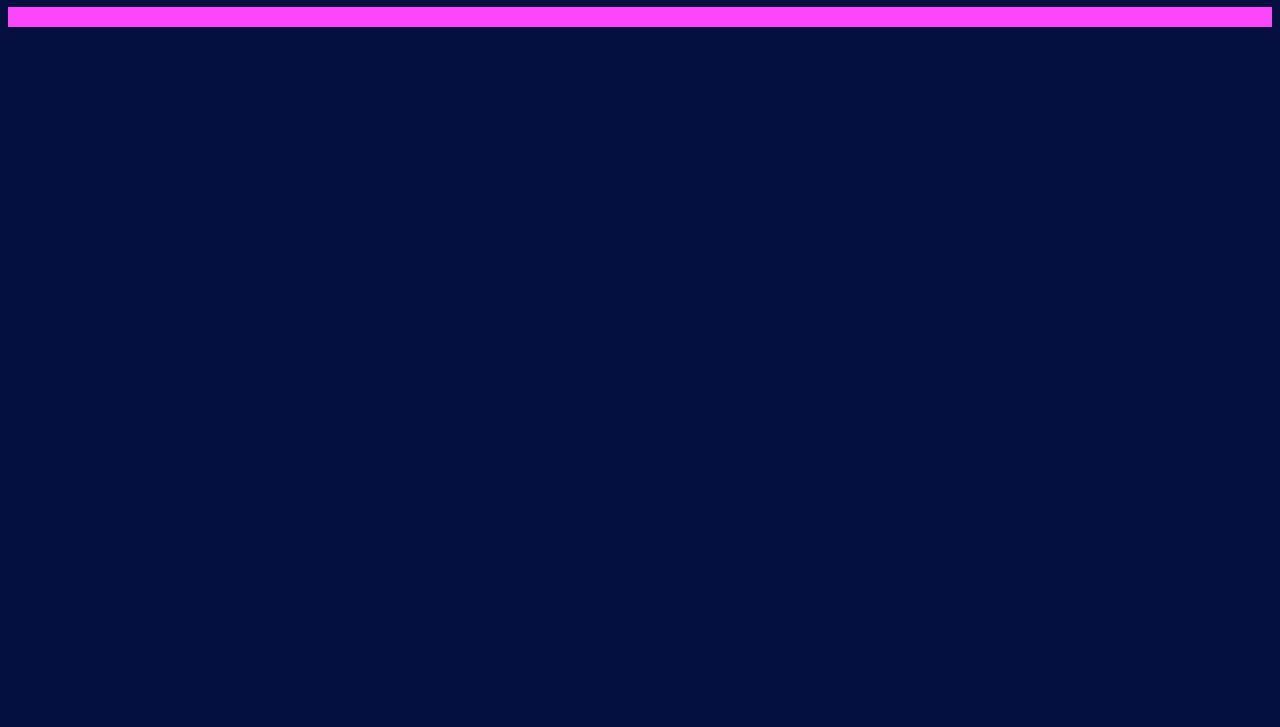
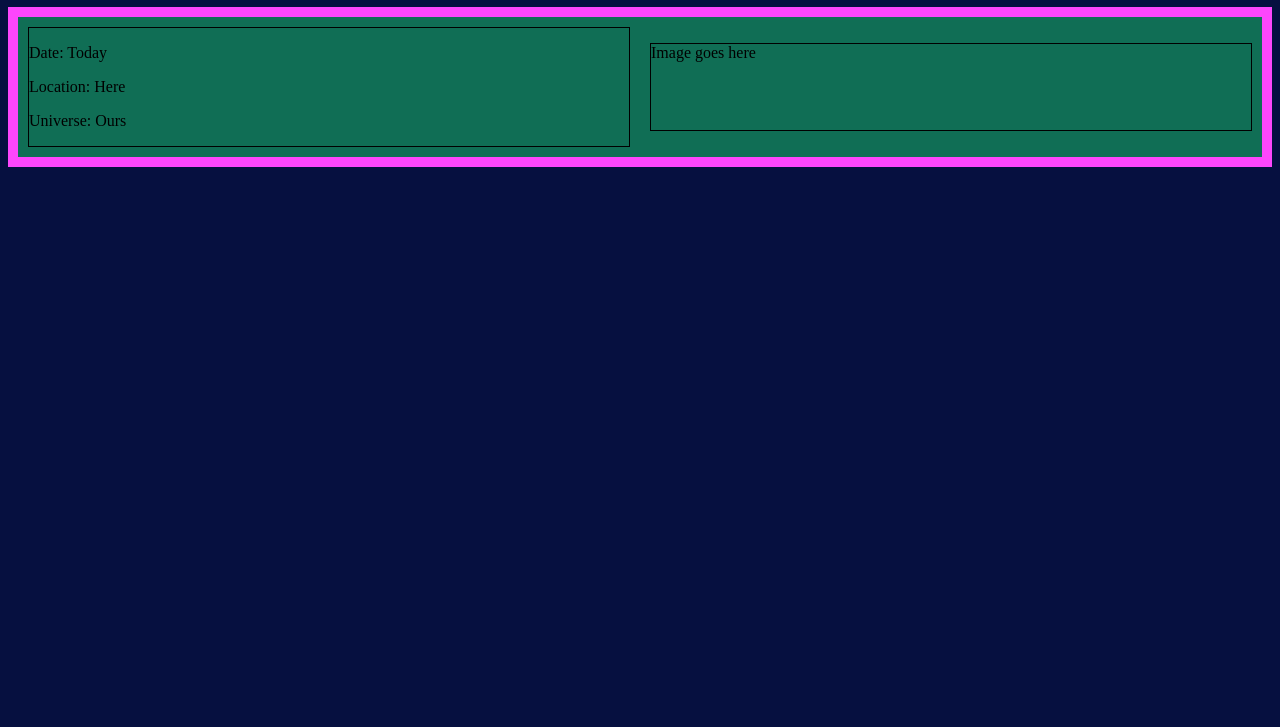
Before and after one commit to Julio123188/Julio123188.github.io, a plain HTML site: page timeline.html in a window 1280 px wide. Shown: the part 73-800 px from the top of the page. Drawn offline with Linux system fonts and the light colour scheme.

Commit message:
Adding the timeline page

```diff
--- a/style.css
+++ b/style.css
@@ -4,11 +4,28 @@
 
 .title {
     text-align: center;
+    word-break: break-word;
 }
 
 .file-border {
     background-color: #fd46fc;
-    max-width: 1300px;
+    max-width: 1600px;
     margin: auto;
     padding: 10px;
 }
+
+.timeline-area {
+    background-color: #106e55;
+    padding: 10px;
+}
+
+.event-box {
+    display: flex;
+    flex-wrap: wrap;
+    gap: 20px;
+}
+
+.set-flex {
+  flex: 1;
+  border: 1px solid black;
+}
--- a/timeline.html
+++ b/timeline.html
@@ -6,12 +6,28 @@
     <title>This is where the timeline will be.</title>
     <link href="/style.css" rel="stylesheet" type="text/css" media="all">
   </head>
+  <!-- Body for the whole page -->
   <body class="pageback">
+    <!-- Title of the page -->
     <div class="title">
       <h1>The SiIvaGunner Timeline</h1>
     </div>
+
+    <!-- Creates the border for the file-->
     <div class="file-border">
-
+      <!-- The main area which contains the events-->
+      <section class="timeline-area">
+        <!-- Each event box will contain the information and picture.-->
+        <article class="event-box">
+          <!-- The info-->
+           <article class="set-flex">
+            <p>Date: Today</p>
+            <p>Location: Here</p>
+            <p>Universe: Ours</p>
+           </article>
+           <p class="set-flex">Image goes here</p>
+        </article>
+      </section>
     </div>
   </body>
 </html>
```
